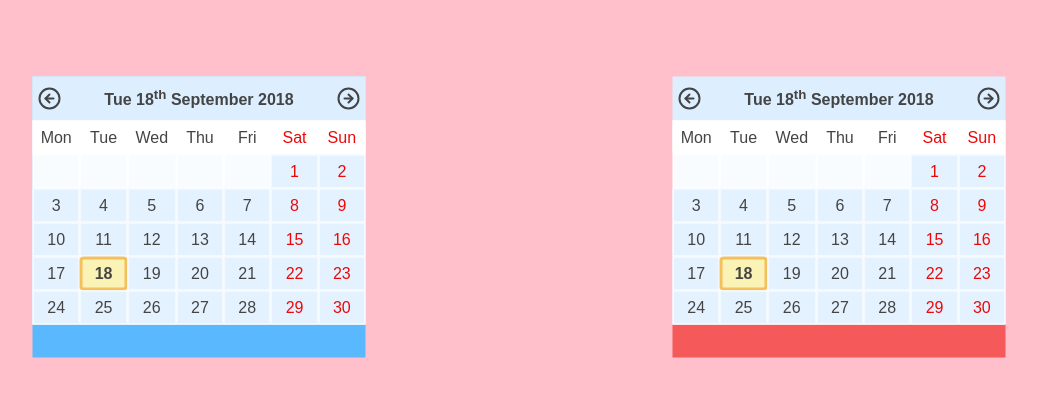
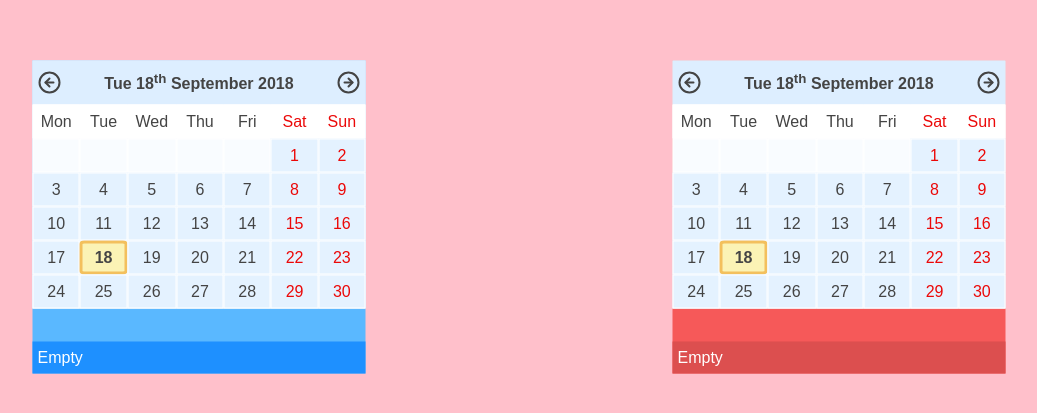
Before and after one commit to MartinDK/calendar2, a website: page index.html in a window 1280 px wide. Shown: the part 183-596 px from the top of the page, without its empty margins (121-1158 px from the left). Drawn offline with Linux system fonts and the light colour scheme.

Commit message:
Selected id returned

```diff
--- a/css/styles.css
+++ b/css/styles.css
@@ -10,6 +10,7 @@ body {
   font-family: sans-serif;
   font-weight: 100;
   background-color: pink;
+  box-sizing: border-box;
 }
 button {
       padding: 0;
@@ -78,7 +79,7 @@ span.calendar-month-ord {
 .left {
   position: absolute;
   width: 333px;
-  height: 281px;
+  height: 313px;
   left: 25%;
   top: 50%;
   transform: translate(-50%, -50%);
@@ -88,7 +89,7 @@ span.calendar-month-ord {
 .right {
   position: absolute;
   width: 333px;
-  height: 281px;
+  height: 313px;
   left: 75%;
   top: 50%;
   transform: translate(-50%, -50%);
@@ -134,3 +135,19 @@ span.calendar-month-ord {
 .selected:hover {
   background-color: #c71212;
 }
+.selected-date {
+  position: absolute;
+  bottom: 0;
+  color: white;
+  line-height: 32px;
+  padding-left: 5px;
+  display: block;
+  width: 100%;
+  box-sizing: border-box;
+}
+ .left .selected-date {
+  background: #1e90ff;
+}
+ .right .selected-date {
+  background: #dc4f4f;
+}
--- a/index.html
+++ b/index.html
@@ -10,8 +10,16 @@
 
 <body>
 	<!-- <div class="ruler"></div> -->
-	<div id="calendar" class="left"></div>
-	<div id="calendar2" class="right"></div>
+	<div id="calendar" class="left">
+		<div class="selected-date">
+			Empty
+		</div>
+	</div>
+	<div id="calendar2" class="right">
+		<div class="selected-date">
+			Empty
+		</div>
+	</div>
 	<script src="js/calendar2.js"></script>
 	<script src="js/events2.js"></script>
 	<script type="text/javascript">
--- a/js/events2.js
+++ b/js/events2.js
@@ -17,6 +17,7 @@ class Events {
   static createEvents(selector, calObj) {
     let calEvents = new Events;
     calEvents.dateObj = calEvents.todayObj;
+    calEvents.selector = selector;
     calEvents.calObj = calObj;
     calEvents.addEvents(selector);
     calEvents.addButtonss(selector);
@@ -69,6 +70,12 @@ class Events {
   eventHandler(el){
     el.classList.contains('today') ? this.togglToday(el) : console.log('not today');
     this.togglSelect(el);
+    this.selectedDay(el);
+  }
+  selectedDay(el) {
+    document.querySelector(`#${this.selector} .selected-date`).textContent = el.id;
+    // console.log(document.querySelector(`#${this.selector} .selected-date`).classList);
+    console.log(el.id);
   }
   // Events
   togglToday(el){ return this.trigger("selected", el) ? console.log(`goodbye`) : console.log(`hello`) };
```
